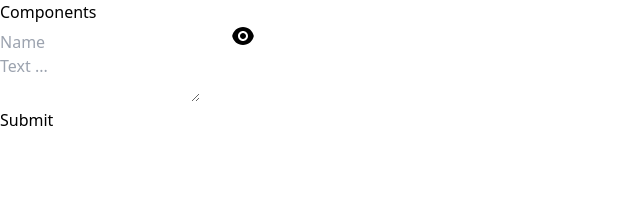
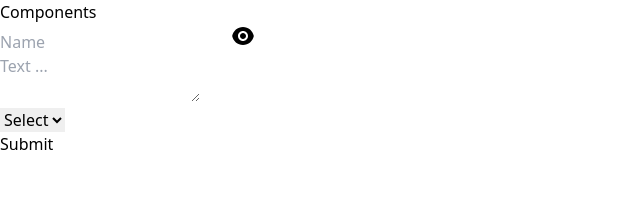
Before and after one commit to podestal/ui-components, a React (Vite) app: page / in a window 1280 px wide. Shown: the top 198 px of the page, without its empty margins (0-640 px from the left). Built offline with nearby package versions, Linux system fonts and the light colour scheme.

Commit message:
selector basic styles

```diff
--- a/src/App.tsx
+++ b/src/App.tsx
@@ -2,6 +2,22 @@ import { useRef, useState } from "react"
 import Input from "./components/Input"
 import TextArea from "./components/TextArea"
 import Button from "./components/Button"
+import Selector from "./components/Selector"
+
+const categories = [
+  {
+    id: 1,
+    name: 'Cat1'
+  },
+  {
+    id: 2,
+    name: 'Cat2'
+  },
+  {
+    id: 3,
+    name: 'Cat3'
+  },
+]
 
 const App = () => {
 
@@ -11,6 +27,8 @@ const App = () => {
 
   const [loading, setLoading] = useState(false)
   const [disable, setDisable] = useState(false)
+
+  const [selectedCat, setSelectedCat] = useState(1)
 
   const textRef = useRef<HTMLTextAreaElement>(null)
   const valueRef = useRef<HTMLInputElement>(null);
@@ -65,6 +83,11 @@ const App = () => {
           error={errorText}
           ref={textRef}
         />
+        <Selector
+          values={categories}
+          setter={setSelectedCat}
+          defaultValue={0}
+        />
         <Button
           label="Submit"
           loading={loading}
--- /dev/null
+++ b/src/components/Selector.tsx
@@ -0,0 +1,52 @@
+// Interface representing a base structure for items with id and name
+interface Item {
+    id: number
+    name: string
+}
+
+// Props interface that accepts a generic type T, which must extend Item
+// Ensures that the objects in the values array have at least id and name
+interface Props<T extends Item> {
+    values: T[] // Array of generic items
+    defaultValue?: number // Default selected value, corresponds to item id
+    setter: (value: number) => void // Function to update the selected value
+    label?: string // Text that indicate the type of the selector
+    all?: boolean // Boolean that conditionally renders all values
+}
+
+// Selector component that uses a generic type T, extending the Item interface
+const Selector = <T extends Item>({ values, defaultValue=0, setter, label, all }: Props<T>) => {
+
+    return (
+        <div className="w-full flex flex-col mx-auto justify-center items-center gap-4">
+            {/* Label for the selector */}
+            <p className="text-slate-50">{label}</p>
+            {/* Dropdown (select) element */}
+            <select
+                defaultValue={defaultValue} // Set the default selected value
+                onChange={e => setter(parseInt(e.target.value))} // Call setter with selected value
+                className="bg-gray-950 border-gray-800 border-2  rounded-lg w-full text-xs text-slate-50 py-2 px-2"
+            >
+                {all
+                ?
+                <option value={0}>All</option>
+                :
+                <>
+                {/* If no default value, render a placeholder option */}
+                { !defaultValue && <option value={0}>Select</option>}
+                </>
+                }
+
+
+                {/* Map over the values array to render each item as an option */}
+                {values.map((value) => (
+                    <option key={value.id} value={value.id}>
+                        {value.name} {/* Display the name of the item */}
+                    </option>
+                ))}
+            </select>
+        </div>
+    )
+}
+
+export default Selector // Export the component for use in other parts of the app
```
